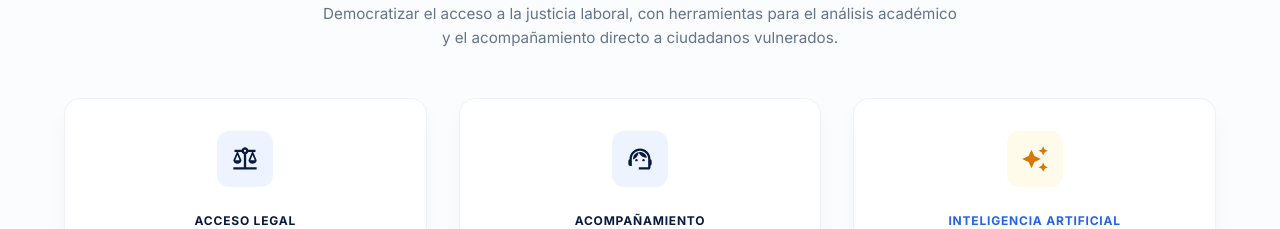
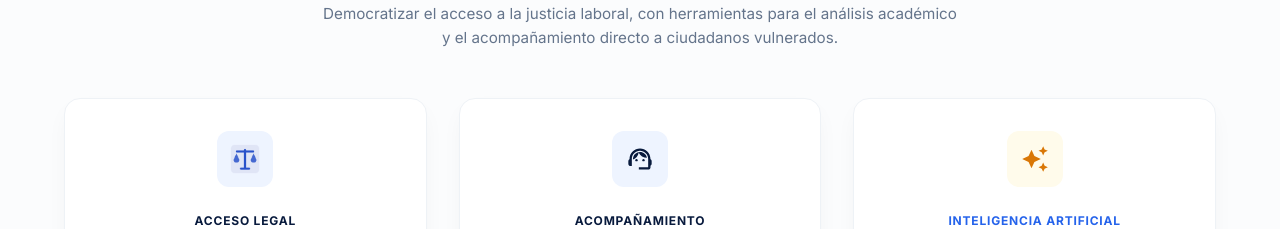
Before and after one commit to iiresodh-cr/Observatorio-laboral-frontend, a React (Vite) app: page / in a window 1280 px wide. Shown: the part 1180-1409 px from the top of the page. Built offline with nearby package versions, Linux system fonts and the light colour scheme; no server answers; the database is empty.

Commit message:
Ajuste de icono de balanza

```diff
--- a/src/pages/Home.jsx
+++ b/src/pages/Home.jsx
@@ -193,7 +193,7 @@ export default function Home() {
           <Box>
             <Card elevation={0} sx={{ p: 4, width: '100%', height: '100%', display: 'flex', flexDirection: 'column', alignItems: 'center', justifyContent: 'center', textAlign: 'center', bgcolor: '#ffffff', borderRadius: 4, border: '1px solid #eef2f6', boxShadow: '0 10px 25px -5px rgba(0,0,0,0.05)' }}>
               <Box sx={{ width: 56, height: 56, mb: 2, bgcolor: '#eef4ff', borderRadius: 3, display: 'flex', alignItems: 'center', justifyContent: 'center' }}>
-                <Box component="img" src={balanzaImg} alt="Balanza" sx={{ width: 28, height: 28, objectFit: 'contain' }} />
+                <Box component="img" src={balanzaImg} alt="Balanza" sx={{ width: 40, height: 40, objectFit: 'contain' }} />
               </Box>
               {stats.loading ? <CircularProgress size={32} sx={{ my: 1, color: 'primary.main' }} /> : (
                 <Typography variant="h3" fontWeight="900" sx={{ color: 'primary.main', mb: 0.5 }}>{stats.docs}</Typography>
@@ -251,7 +251,7 @@ export default function Home() {
           <Box>
             <Card elevation={0} sx={{ p: 4, width: '100%', height: '100%', display: 'flex', flexDirection: 'column', alignItems: 'center', textAlign: 'center', bgcolor: '#ffffff', borderRadius: 4, border: '1px solid #eef2f6', boxShadow: '0 10px 25px -5px rgba(0,0,0,0.05)' }}>
               <Box sx={{ width: 56, height: 56, mb: 3, bgcolor: '#eef4ff', borderRadius: 3, display: 'flex', alignItems: 'center', justifyContent: 'center' }}>
-                <BalanceIcon sx={{ color: 'primary.main', fontSize: 28 }} />
+                <Box component="img" src={balanzaImg} alt="Balanza" sx={{ width: 40, height: 40, objectFit: 'contain' }} />
               </Box>
               <Typography variant="caption" sx={{ color: 'primary.main', fontWeight: 800, letterSpacing: '0.8px', textTransform: 'uppercase', display: 'block', mb: 0.5 }}>
                 ACCESO LEGAL
@@ -327,7 +327,7 @@ export default function Home() {
             <Card elevation={0} sx={{ p: 4, width: '100%', height: '100%', display: 'flex', flexDirection: 'column', alignItems: 'center', textAlign: 'center', bgcolor: '#ffffff', borderRadius: 4, border: '1px solid #eef2f6', boxShadow: '0 10px 25px -5px rgba(0,0,0,0.05)' }}>
               <Box sx={{ flexGrow: 1, display: 'flex', flexDirection: 'column', alignItems: 'center' }}>
                 <Box sx={{ width: 56, height: 56, mb: 3, bgcolor: '#eef4ff', borderRadius: 3, display: 'flex', alignItems: 'center', justifyContent: 'center' }}>
-                  <Box component="img" src={balanzaImg} alt="Balanza" sx={{ width: 28, height: 28, objectFit: 'contain' }} />
+                  <Box component="img" src={balanzaImg} alt="Balanza" sx={{ width: 40, height: 40, objectFit: 'contain' }} />
                 </Box>
                 <Typography variant="caption" sx={{ color: 'primary.main', fontWeight: 800, letterSpacing: '0.8px', textTransform: 'uppercase', display: 'block', mb: 0.5 }}>
                   HERRAMIENTA
```
